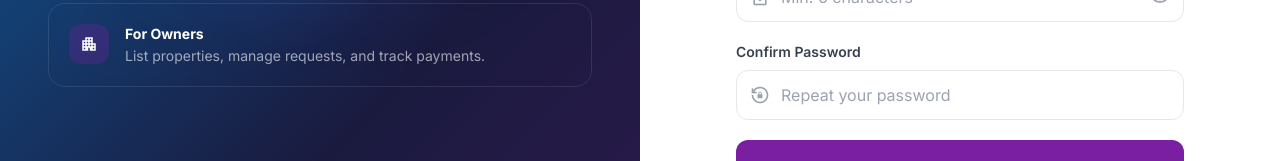
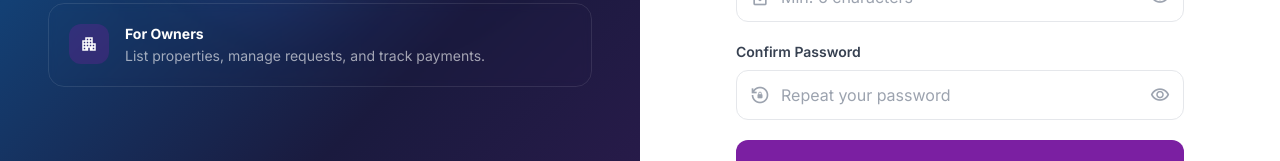
Before and after one commit to Preetha-200/Rentora, a SvelteKit app: page /register in a window 1280 px wide. Shown: the part 707-868 px from the top of the page. Built offline with nearby package versions, Linux system fonts and the light colour scheme; no server answers.

Commit message:
Fixed Error in google authentication
Fixed Error in google authentication

```diff
--- a/src/lib/components/PropertyForm.svelte
+++ b/src/lib/components/PropertyForm.svelte
@@ -11,6 +11,7 @@
 		rent: property?.rent || '',
 		bedrooms: property?.bedrooms || '',
 		bathrooms: property?.bathrooms || '',
+		type: property?.type || 'Apartment',
 		furnishing: property?.furnishing || 'unfurnished',
 		amenities: property?.amenities ? property.amenities.join(', ') : '',
 		status: property?.status || 'Available'
@@ -108,6 +109,17 @@
 	</div>
 
 	<div>
+		<label class="block text-sm font-medium">Type</label>
+		<select bind:value={formData.type} class="w-full border rounded px-3 py-2">
+			<option value="Apartment">Apartment</option>
+			<option value="Villa">Villa</option>
+			<option value="House">House</option>
+			<option value="Studio">Studio</option>
+			<option value="Commercial">Commercial</option>
+		</select>
+	</div>
+
+	<div>
 		<label class="block text-sm font-medium">Furnishing</label>
 		<select bind:value={formData.furnishing} class="w-full border rounded px-3 py-2">
 			<option value="unfurnished">Unfurnished</option>
--- a/src/routes/login/+page.svelte
+++ b/src/routes/login/+page.svelte
@@ -79,7 +79,8 @@
 			}
 		} catch (err) {
 			if (err.code !== 'auth/popup-closed-by-user') {
-				error = err.message?.replace('Firebase: ', '') || 'Google sign-in failed.';
+				console.error('Google Sign-In Error:', err);
+				error = err.message || 'Google sign-in failed.';
 			}
 		} finally {
 			googleLoading = false;
--- a/src/routes/owner/properties/+page.svelte
+++ b/src/routes/owner/properties/+page.svelte
@@ -329,6 +329,16 @@
 							<input id="edit-bathrooms" type="number" bind:value={editingProperty.bathrooms} min="1" class="input-field" />
 						</div>
 						<div>
+							<label for="edit-type" class="block text-sm font-semibold text-gray-700 mb-2">Type</label>
+							<select id="edit-type" bind:value={editingProperty.type} class="input-field">
+								<option value="Apartment">Apartment</option>
+								<option value="Villa">Villa</option>
+								<option value="House">House</option>
+								<option value="Studio">Studio</option>
+								<option value="Commercial">Commercial</option>
+							</select>
+						</div>
+						<div>
 							<label for="edit-furnishing" class="block text-sm font-semibold text-gray-700 mb-2">Furnishing</label>
 							<select id="edit-furnishing" bind:value={editingProperty.furnishing} class="input-field">
 								{#each ['Unfurnished', 'Semi-Furnished', 'Fully Furnished'] as f}
--- a/src/routes/register/+page.svelte
+++ b/src/routes/register/+page.svelte
@@ -14,6 +14,7 @@
 	let error = $state('');
 	let success = $state('');
 	let showPassword = $state(false);
+	let showConfirmPassword = $state(false);
 
 	function routeForRole(role) {
 		const routes = { admin: '/admin', owner: '/owner', tenant: '/tenant' };
@@ -55,15 +56,12 @@
 			const regData = await regRes.json();
 			if (!regRes.ok) throw new Error(regData.message || 'Registration failed.');
 
-			// 4. Sync session + auth store using the same shared logic the rest
-			// of the app relies on, so the dashboard layout guard sees the
-			// correct user immediately instead of racing a second, separate sync.
-			const user = await syncSession(credential.user);
-			if (!user) throw new Error('Could not load user profile after registration.');
+			// 4. Sync the global auth store and set session cookie
+			await syncSession(credential.user);
 
 			success = 'Account created successfully! Redirecting...';
 
-			setTimeout(() => goto(routeForRole(user.role)), 800);
+			setTimeout(() => goto(routeForRole(regData.user.role)), 800);
 		} catch (err) {
 			error = err.message?.replace('Firebase: ', '') || 'Registration failed. Please try again.';
 		} finally {
@@ -240,12 +238,21 @@
 						<span class="absolute left-3.5 top-1/2 -translate-y-1/2 material-symbols-outlined text-xl text-gray-400">lock_reset</span>
 						<input
 							id="reg-confirm"
-							type={showPassword ? 'text' : 'password'}
+							type={showConfirmPassword ? 'text' : 'password'}
 							bind:value={confirmPassword}
 							required
 							minlength="6"
 							placeholder="Repeat your password"
-							class="input-field pl-11" />
+							class="input-field pl-11 pr-12" />
+						<button
+							type="button"
+							onclick={() => (showConfirmPassword = !showConfirmPassword)}
+							class="absolute right-3.5 top-1/2 -translate-y-1/2 text-gray-400 hover:text-rentora-purple transition-colors"
+							aria-label="Toggle password visibility">
+							<span class="material-symbols-outlined text-xl">
+								{showConfirmPassword ? 'visibility_off' : 'visibility'}
+							</span>
+						</button>
 					</div>
 				</div>
 
--- a/src/routes/tenant/browse/+page.svelte
+++ b/src/routes/tenant/browse/+page.svelte
@@ -22,7 +22,10 @@
 		try {
 			const data = await api.get('/api/properties?status=Approved');
 			properties = Array.isArray(data) ? data : [];
-			propertyTypes = ['All', ...new Set(properties.map((p) => p.type).filter(Boolean))];
+			const existingTypes = new Set(properties.map((p) => p.type).filter(Boolean));
+			const baseTypes = ['Apartment', 'Villa', 'House', 'Studio', 'Commercial'];
+			baseTypes.forEach(t => existingTypes.add(t));
+			propertyTypes = ['All', ...Array.from(existingTypes)];
 		} catch (err) {
 			error = err.message;
 			properties = [];
```
